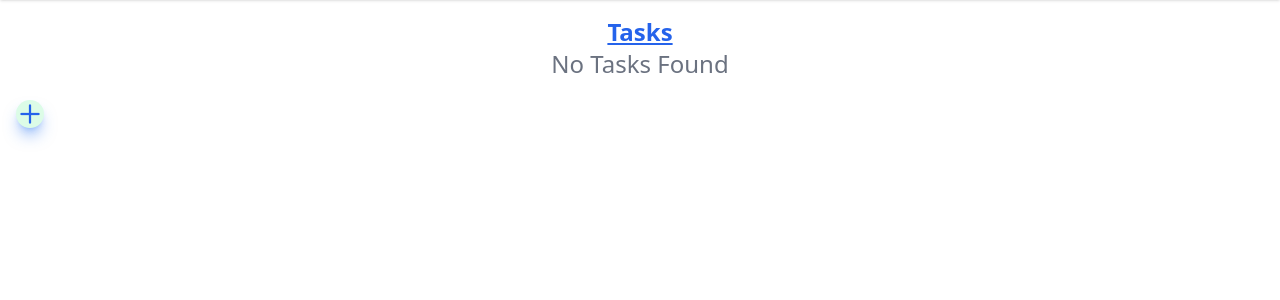
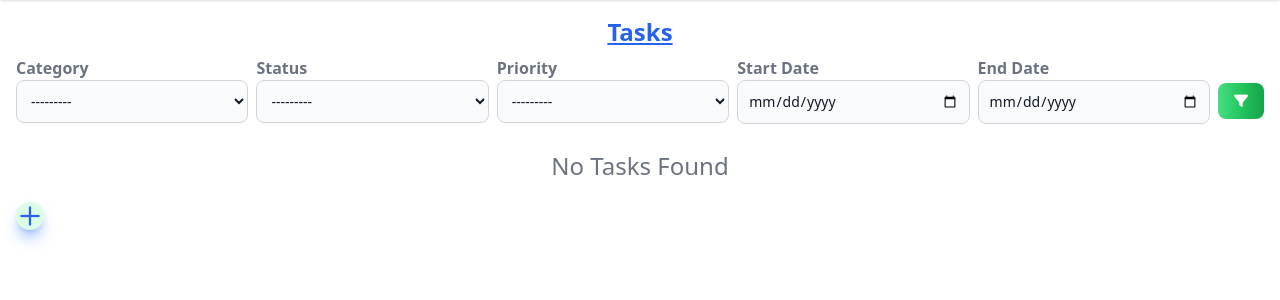
Before and after one commit to mdahtotul/django_to_do_list_2, a Django app: page /task/ in a window 1280 px wide. Shown: the part 64-364 px from the top of the page. Run offline with Django 4.2, Linux system fonts and the light colour scheme; data that the repository does not hold is empty; some libraries are stand-ins or nearby versions.

Commit message:
filter portion done

```diff
--- a/core/settings.py
+++ b/core/settings.py
@@ -37,6 +37,7 @@ INSTALLED_APPS = [
     'django.contrib.sessions',
     'django.contrib.messages',
     'django.contrib.staticfiles',
+    'django_filters',
     'account',
     'task'
 ]
--- /dev/null
+++ b/task/filters.py
@@ -0,0 +1,56 @@
+from unicodedata import category
+from django import forms
+from django_filters import FilterSet, DateFilter
+import django_filters
+from task.constants import TASK_PRIORITY, TASK_STATUS
+
+from task.models import Category, Task
+
+class CustomDateFilter(DateFilter):
+  def __init__(self, *args, **kwargs):
+    super().__init__(*args, **kwargs)
+
+    self.extra['widget'] = forms.DateInput(attrs={
+      'class': 'bg-gray-50 border border-gray-300 text-gray-900 text-sm rounded-lg focus:border-2 focus:ring-blue-500 focus:border-blue-500 inline-block w-full p-2.5 mb-2.5',
+      'placeholder': 'Select a date',
+      'type': 'date'
+    })
+
+
+
+class TaskFilter(FilterSet):
+  start_date = CustomDateFilter(
+    field_name='due_date',
+    lookup_expr='gte',
+    label='From',
+  )
+  end_date = CustomDateFilter(
+    field_name='due_date',
+    lookup_expr='lte',
+    label='To',
+  )
+
+  status = django_filters.ChoiceFilter(
+    choices= TASK_STATUS,
+    widget=forms.Select(attrs={
+      'class': 'bg-gray-50 border border-gray-300 text-gray-900 text-sm rounded-lg focus:border-2 focus:ring-blue-500 focus:border-blue-500 inline-block w-full p-2.5 mb-2.5',
+    })
+  )
+
+  priority = django_filters.ChoiceFilter(
+    choices= TASK_PRIORITY,
+    widget=forms.Select(attrs={
+      'class': 'bg-gray-50 border border-gray-300 text-gray-900 text-sm rounded-lg focus:border-2 focus:ring-blue-500 focus:border-blue-500 inline-block w-full p-2.5 mb-2.5',
+    })
+  )
+
+  category = django_filters.ChoiceFilter(
+    choices= lambda: Category.objects.values_list('id','title'),
+    widget=forms.Select(attrs={
+      'class': 'bg-gray-50 border border-gray-300 text-gray-900 text-sm rounded-lg focus:border-2 focus:ring-blue-500 focus:border-blue-500 inline-block w-full p-2.5 mb-2.5',
+    })
+  )
+
+  class Meta:
+    model = Task
+    fields = ['category', 'status', 'priority', 'start_date', 'end_date']
--- a/task/forms.py
+++ b/task/forms.py
@@ -1,4 +1,5 @@
 from django import forms
+from django_filters.widgets import RangeWidget
 
 from task.models import Category, Task
 
@@ -15,9 +16,6 @@ class CreateTaskCategoryForm(forms.ModelForm):
             ),
         }
 
-
-from django import forms
-from .models import Task
 
 class CreateTaskForm(forms.ModelForm):
     class Meta:
--- a/task/templates/list_task.html
+++ b/task/templates/list_task.html
@@ -5,8 +5,44 @@
 {% block section_title %} {% include 'includes/sec_title.html' with section_title=sec_title %} {% endblock %}
 
 {% block content %}
-<section>
+<section class="">
+  <div>
+    <form method="get" class="flex justify-between items-center wrap ">
+      <div class="grid grid-cols-2 sm:grid-cols-3 md:grid-cols-5 gap-2 w-full">
+        <div class="flex flex-col mb-0 w-full md:mb-4">
+          <label for="" class="mt-2 text-gray-500 font-bold text-md">Category</label>
+          {{task_filter.form.category}}
+        </div>
 
+        <div class="flex flex-col mb-0 w-full md:mb-4">
+          <label for="" class="mt-2 text-gray-500 font-bold text-md">Status</label>
+          {{task_filter.form.status}}
+        </div>
+
+        <div class="flex flex-col mb-0 w-full md:mb-4">
+          <label for="" class="mt-2 text-gray-500 font-bold text-md">Priority</label>
+          {{task_filter.form.priority}}
+        </div>
+
+        <div class="flex flex-col mb-0 w-full md:mb-4">
+          <label for="" class="mt-2 text-gray-500 font-bold text-md">Start Date</label>
+          {{task_filter.form.start_date}}
+        </div>
+
+        <div class="flex flex-col mb-0 w-full md:mb-4">
+          <label for="" class="mt-2 text-gray-500 font-bold text-md">End Date</label>
+          {{task_filter.form.end_date}}
+        </div>
+      </div>
+
+      <div>
+        <button title="Start filtering" type="submit" class="grow-0 text-white bg-gradient-to-r from-green-400 via-green-500 to-green-600 hover:bg-gradient-to-br focus:ring-4 focus:outline-none focus:ring-green-300 dark:focus:ring-green-800 font-medium rounded-lg text-sm text-center px-4 py-2 mt-4 md:mt-1 ml-2">
+          <i class="fa-solid fa-filter"></i>
+        </button>
+      </div>
+      <!-- <button type="submit"><i class="fa-solid fa-filter"></i></button> -->
+    </form>
+  </div>
 {% if tasks %}
     <div class="relative overflow-x-auto shadow-md sm:rounded-lg mt-2">
       <table class="w-full text-sm text-left text-gray-500">
--- a/task/urls.py
+++ b/task/urls.py
@@ -1,7 +1,7 @@
 from django.urls import path
 
-from task.views.category import list_category, create_category, edit_category, delete_category
-from task.views.task import list_task, create_task, edit_task, complete_task, delete_task
+from task.views.category_view import list_category, create_category, edit_category, delete_category
+from task.views.task_view import list_task, create_task, edit_task, complete_task, delete_task
 
 urlpatterns = [
   path("", list_task, name="tasks"),
--- a/task/views/task.py
+++ b/task/views/task_view.py
@@ -1,5 +1,6 @@
 from django.shortcuts import render, redirect
 from task.constants import TASK_COMPLETED
+from task.filters import TaskFilter
 
 from task.forms import CreateTaskForm
 from task.models import Task
@@ -8,9 +9,14 @@ from task.models import Task
 
 def list_task(request):
   queryset = Task.objects.prefetch_related('category','assigned_to').all() # using eager load to avoid n+1 queries
+
+  filter = TaskFilter(request.GET, queryset)
+  queryset = filter.qs
+
   context = {
     "sec_title": "Tasks",
     "tasks": queryset,
+    "task_filter": filter
   }
 
   return render(request, 'list_task.html', context)
```
Also changed, not shown: task/views/category_view.py (renamed from task/views/category.py), 2 other files.
